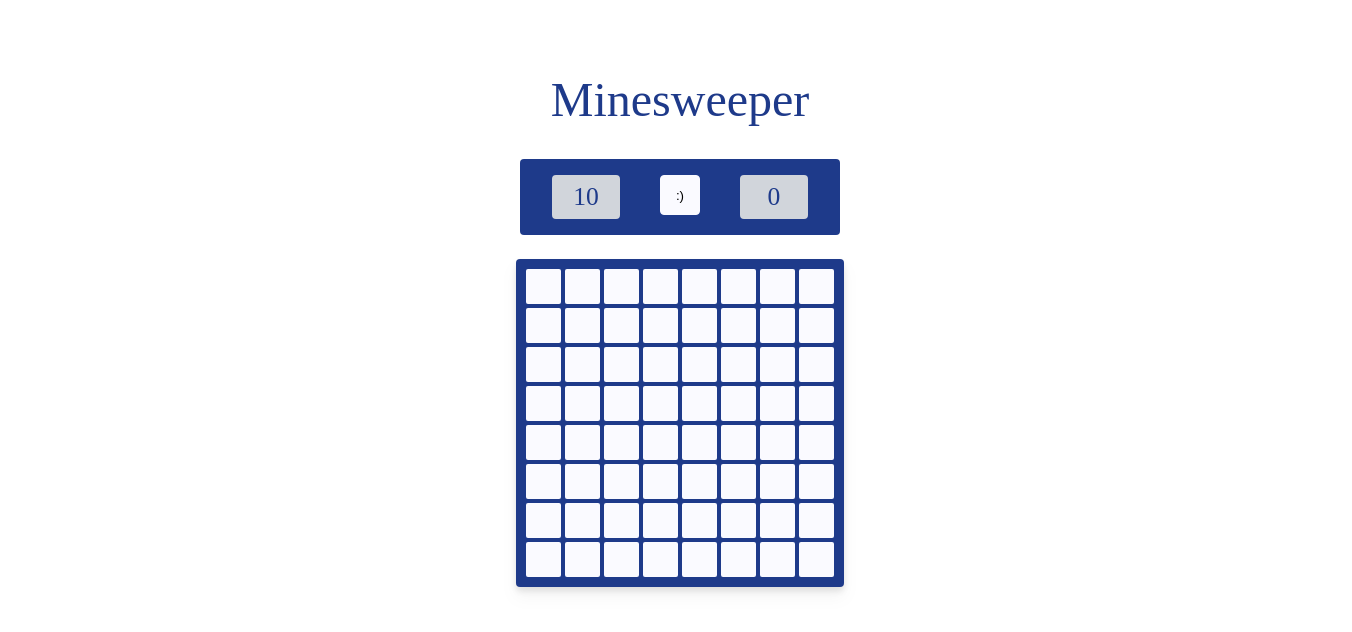
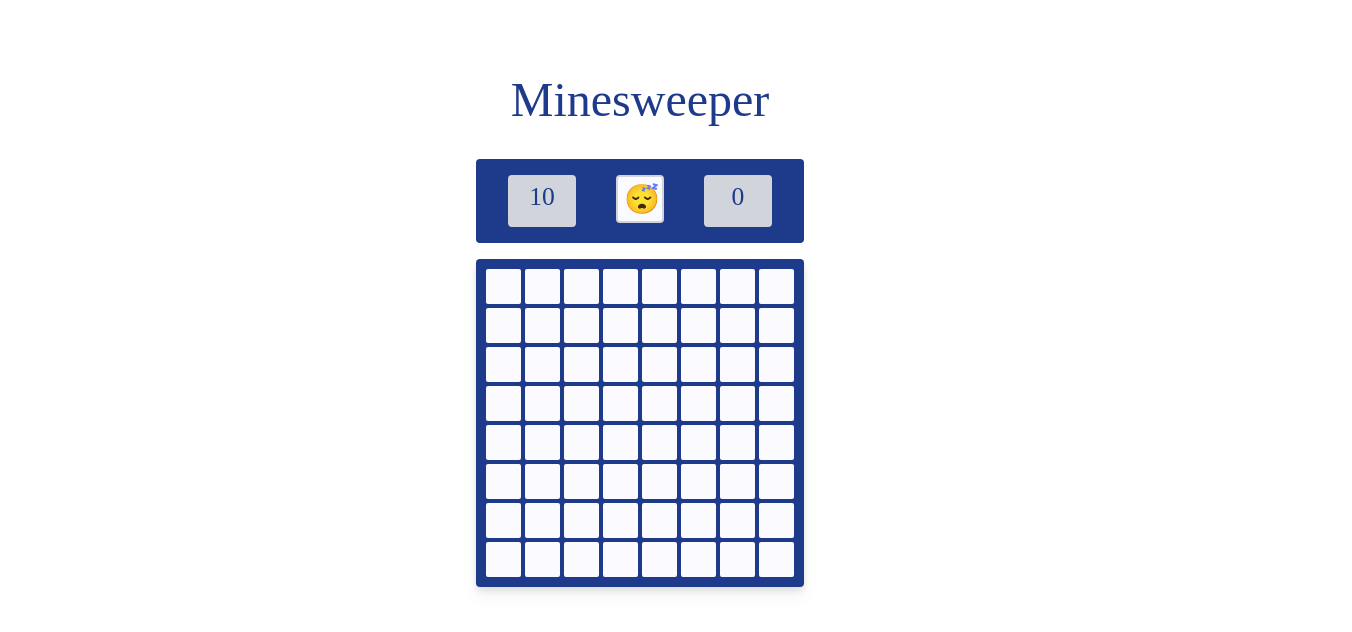
Before and after one commit to aleksebastian/redux-minesweeper, a React (Create React App) app in the folder client/: page / in a window 1280 px wide. Shown: the top 632 px of the page, 1352 px wide, since content can reach past the window. Built offline with nearby package versions, Linux system fonts and the light colour scheme; the HTML template or start-up script is replaced by a standard one.

Commit message:
Removed unused commented out code and removed unused imports

```diff
--- a/client/src/app.module.css
+++ b/client/src/app.module.css
@@ -1,35 +1,15 @@
 .main {
   padding: 2rem;
-  /* background-color: rgb(30 41 59); */
   display: flex;
   align-items: center;
   font-size: 2rem;
   flex-direction: column;
   color: rgb(30 58 138);
-  height: 100vh;
-  width: 100vw;
-  gap: 1.5rem;
+  gap: 1rem;
 }
 
 .header {
   font-size: 3rem;
   font-weight: 500;
-  margin-bottom: 0.5rem;
+  margin-bottom: 1rem;
 }
-
-.board > .hidden {
-  background-color: gray;
-  cursor: pointer;
-}
-
-.board > .mine {
-  background-color: red;
-}
-
-.board > .number {
-  background-color: none;
-}
-
-.board > .marked {
-  background-color: yellow;
-}
--- a/client/src/app.module.css.d.ts
+++ b/client/src/app.module.css.d.ts
@@ -1,12 +1,7 @@
 declare namespace AppModuleCssNamespace {
   export interface IAppModuleCss {
-    board: string;
     header: string;
-    hidden: string;
     main: string;
-    marked: string;
-    mine: string;
-    number: string;
   }
 }
 
--- a/client/src/components/Cell.tsx
+++ b/client/src/components/Cell.tsx
@@ -3,7 +3,7 @@ import styles from "./cell.module.css";
 
 import { useAppSelector, useAppDispatch } from "../hooks";
 import { revealCell, markCell, gameOver, selectCells } from "./cellSlice";
-import { updateMineCount, startGame, endGame, resetGame } from "./gameSlice";
+import { updateMineCount, startGame, endGame } from "./gameSlice";
 
 type CellProps = {
   x: number;
--- a/client/src/components/GameState.tsx
+++ b/client/src/components/GameState.tsx
@@ -3,9 +3,9 @@ import styles from "./gameState.module.css";
 
 import { useAppSelector, useAppDispatch } from "../hooks";
 import { selectGame, resetGame } from "./gameSlice";
-import { selectCells, setBoard } from "./cellSlice";
+import { setBoard } from "./cellSlice";
 
-import { createBoard, nearbyCells } from "./boardUtils";
+import { createBoard } from "./boardUtils";
 
 const Display = ({ data }: any) => {
   return <div className={styles.display}>{data}</div>;
@@ -19,11 +19,27 @@ const GameStatus = (props: any) => {
   const [counter, setCounter] = useState(0);
   let timer: any;
 
+  const btnVals = {
+    default: "😴",
+    started: "😬",
+    reset: "😰",
+    gameOver: "😭",
+    win: "🤯",
+  };
+
+  const [currBtnVal, setBtnVal] = useState(btnVals.default);
+
   useEffect(() => {
     if (started) {
       timer = setTimeout(() => setCounter(counter + 1), 1000);
+      if (currBtnVal !== btnVals.reset) {
+        setBtnVal(btnVals.started);
+      }
     } else {
       clearTimeout(timer);
+      if (counter > 0) {
+        setBtnVal(btnVals.gameOver);
+      }
     }
   }, [started, counter]);
 
@@ -33,12 +49,30 @@ const GameStatus = (props: any) => {
     setCounter(0);
     const board = createBoard(size, mineCount);
     dispatch(setBoard(board));
+    setBtnVal(btnVals.default);
   };
+
+  const handleHover = () => {
+    if (started && currBtnVal === btnVals.reset) {
+      setBtnVal(btnVals.started);
+    } else if (started && currBtnVal === btnVals.started) {
+      setBtnVal(btnVals.reset);
+    }
+  };
+
+  // let currentBtnVal = btnVal.default;
 
   return (
     <div className={styles.main}>
       <Display data={currentMineCount} />
-      <button className={styles.button} onClick={handleClick}>{`:)`}</button>
+      <button
+        className={styles.button}
+        onClick={handleClick}
+        onMouseEnter={handleHover}
+        onMouseLeave={handleHover}
+      >
+        {currBtnVal}
+      </button>
       <Display data={counter} />
     </div>
   );
--- a/client/src/components/cell.module.css
+++ b/client/src/components/cell.module.css
@@ -5,25 +5,7 @@
   justify-content: center;
   align-items: center;
   color: rgb(30 58 138);
-  /* border: 2px solid rgb(168, 165, 162); */
   user-select: none;
   border-radius: 0.125rem;
   font-size: 1.4rem;
 }
-
-.hidden {
-  background-color: rgb(214 211 209);
-  cursor: pointer;
-}
-
-.mine {
-  background-color: red;
-}
-
-.number {
-  background-color: none;
-}
-
-.marked {
-  background-color: yellow;
-}
--- a/client/src/components/cell.module.css.d.ts
+++ b/client/src/components/cell.module.css.d.ts
@@ -1,10 +1,6 @@
 declare namespace CellModuleCssNamespace {
   export interface ICellModuleCss {
     cell: string;
-    hidden: string;
-    marked: string;
-    mine: string;
-    number: string;
   }
 }
 
--- a/client/src/components/gameState.module.css
+++ b/client/src/components/gameState.module.css
@@ -1,7 +1,6 @@
 .main {
   display: flex;
   gap: 2.5rem;
-  /* border: 2px solid whitesmoke; */
   padding: 1rem 2rem;
   border-radius: 0.25rem;
   background-color: rgb(30 58 138);
@@ -9,7 +8,7 @@
 
 .display {
   width: 4rem;
-  height: 2.5rem;
+  height: 3rem;
   border: 2px solid rgb(209 213 219);
   background-color: rgb(209 213 219);
   color: rgb(30 58 138);
@@ -20,9 +19,10 @@
 }
 
 .button {
-  width: 2.5rem;
-  height: 2.5rem;
+  width: 3rem;
+  height: 3rem;
   border-radius: 0.25rem;
   background-color: rgb(250 250 300);
-  border: 1px solid rgb(250 250 300);
+  border: 2px solid rgb(209 213 219);
+  font-size: 1.8rem;
 }
```
Also changed, not shown: client/src/components/Board.tsx (+4 -4 lines).
